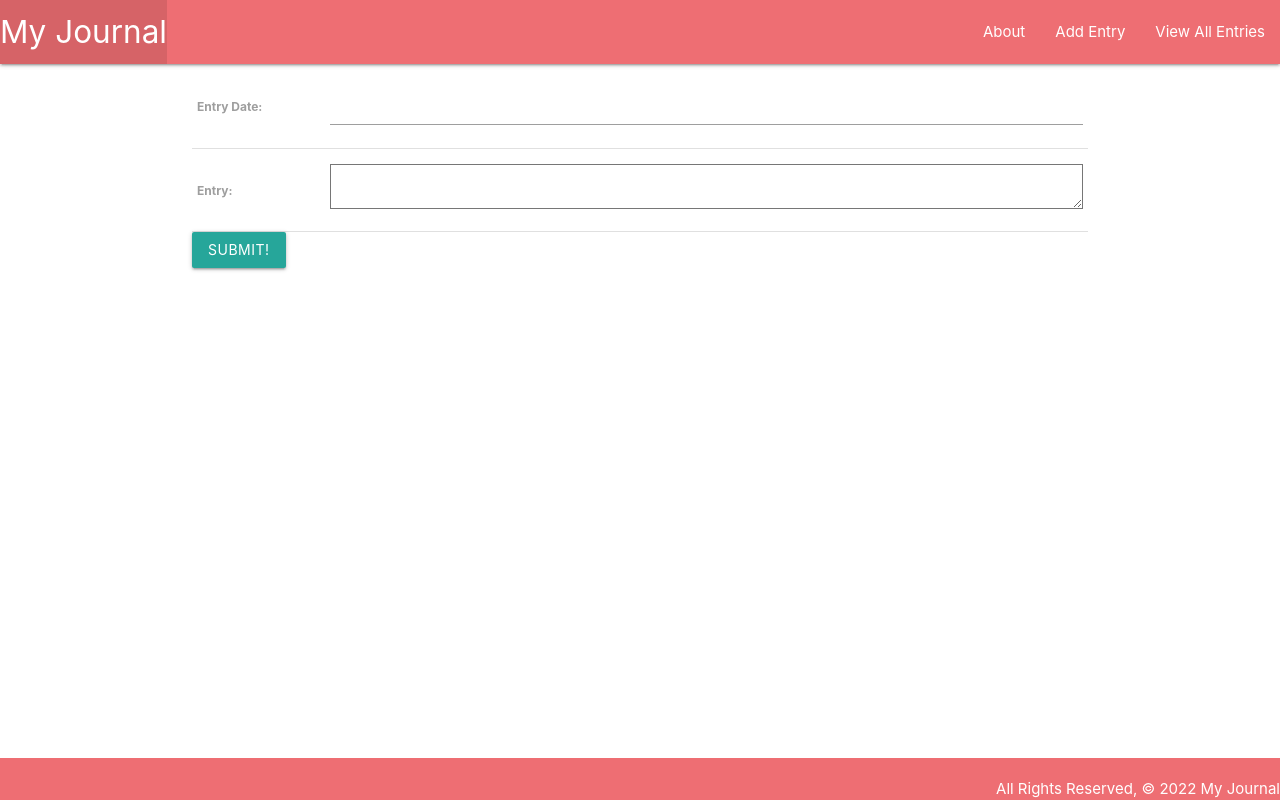
After one commit to kellynelson13/my-journal, a Django app: page /entries/create in a window 1280 px wide. The commit adds this page. Run offline with Django 4.2, Linux system fonts and the light colour scheme.

Commit message:
creates create functionality for entries

```diff
--- a/main_app/models.py
+++ b/main_app/models.py
@@ -1,6 +1,13 @@
 from django.db import models
+from django.urls import reverse
 
 # Create your models here.
 class Entry(models.Model):
     date = models.DateField('Entry Date')
     entry = models.TextField()
+
+    def __str__(self):
+        return self.date
+
+    def get_absolute_url(self):
+        return reverse('detail', kwargs={'entry_id': self.id})
--- a/main_app/templates/base.html
+++ b/main_app/templates/base.html
@@ -24,8 +24,9 @@
             </li>
           </ul>
           <ul class="right">
-            <li><a href="/about">About</a></li>
-            <li><a href="/entries">View All Entries</a></li>
+            <li><a href="{% url 'about' %}">About</a></li>
+            <li><a href="{% url 'entries_create' %}">Add Entry</a></li>
+            <li><a href="{% url 'index' %}">View All Entries</a></li>
           </ul>
         </div>
       </nav>
--- /dev/null
+++ b/main_app/templates/main_app/entry_form.html
@@ -0,0 +1,12 @@
+{% extends 'base.html' %} {% block content %}
+<!-- Leaving the action empty makes the form post to the same url used to display it -->
+<form action="" method="post">
+  <!-- Django requires the following for security purposes -->
+  {% csrf_token %}
+  <table>
+    <!-- Render the inputs inside of <tr>s & <td>s -->
+    {{ form.as_table }}
+  </table>
+  <input type="submit" value="Submit!" class="btn" />
+</form>
+{% endblock %}
--- a/main_app/urls.py
+++ b/main_app/urls.py
@@ -4,7 +4,8 @@ from . import views
 urlpatterns = [
     path('', views.home, name='home'),
     path('about/', views.about, name='about'),
-    path('entries/', views.entries_index, name='entries'),
+    path('entries/', views.entries_index, name='index'),
     path('entries/<int:entry_id>/', views.entries_detail, name='detail'),
+    path('entries/create', views.EntryCreate.as_view(), name='entries_create'),
 
 ]
--- a/main_app/views.py
+++ b/main_app/views.py
@@ -1,4 +1,5 @@
 from django.shortcuts import render
+from django.views.generic.edit import CreateView
 from .models import Entry
 
 
@@ -29,3 +30,8 @@ def entries_index(request):
 def entries_detail(request, entry_id):
     entry = Entry.objects.get(id=entry_id)
     return render(request, 'entries/detail.html', {'entry': entry})
+
+
+class EntryCreate(CreateView):
+    model = Entry
+    fields = '__all__'
```
